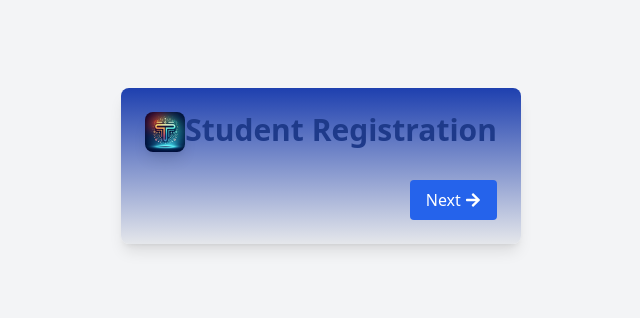
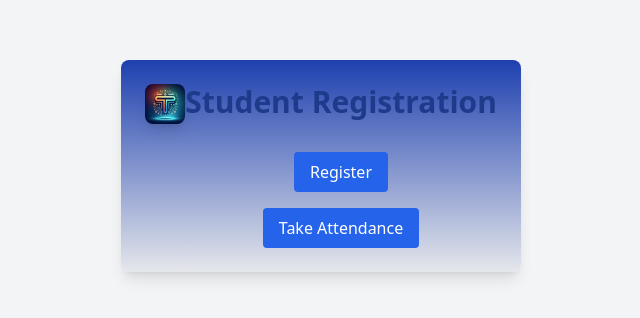
Before and after one commit to Yabe12/miniApp-attendance, a React (Vite) app in the folder Front/: page / in a window 1280 px wide. Shown: the part 254-572 px from the top of the page, without its empty margins (319-959 px from the left). Built offline with nearby package versions, Linux system fonts and the light colour scheme.

Commit message:
add scaner

```diff
--- a/Front/package.json
+++ b/Front/package.json
@@ -10,10 +10,12 @@
     "preview": "vite preview"
   },
   "dependencies": {
+    "@babel/runtime": "^7.25.7",
     "googleapis": "^144.0.0",
     "react": "^18.3.1",
     "react-dom": "^18.3.1",
-    "react-icons": "^5.3.0"
+    "react-icons": "^5.3.0",
+    "react-qr-scanner": "^1.0.0-alpha.11"
   },
   "devDependencies": {
     "@eslint/js": "^9.11.1",
--- a/Front/src/page/StudentForm.jsx
+++ b/Front/src/page/StudentForm.jsx
@@ -1,6 +1,8 @@
 import React, { useState } from "react";
 import { FaArrowRight, FaArrowLeft, FaSpinner } from "react-icons/fa";
 import logo from '../assets/d.jpg';
+// You may need to install 'react-qr-scanner' or a similar package for QR code scanning
+import QrScanner from 'react-qr-scanner';
 
 const StudentForm = () => {
   const [formData, setFormData] = useState({
@@ -12,6 +14,7 @@ const StudentForm = () => {
   });
 
   const [showEducation, setShowEducation] = useState(false);
+  const [showAttendance, setShowAttendance] = useState(false);
   const [loading, setLoading] = useState(false);
   const [error, setError] = useState("");
 
@@ -56,40 +59,56 @@ const StudentForm = () => {
         phoneNumber: "",
         yearOfCampus: "",
       });
+      setShowEducation(false); // Reset the form after submission
     }, 2000);
+  };
+
+  const handleAttendanceClick = () => {
+    setShowAttendance(true);
+    setShowEducation(false); // Hide the registration form
+  };
+
+  const handleScannerError = (error) => {
+    console.error(error);
+  };
+
+  const handleScan = (data) => {
+    if (data) {
+      alert(`Scanned data: ${data}`);
+    }
   };
 
   return (
     <div className="flex max-w-4xl mx-auto mt-10 p-6 bg-gradient-to-b from-blue-800 to-gray-200 rounded-lg shadow-lg transition-all duration-300">
       <div className="flex-shrink-0">
-        <img
-          src={logo}
-          alt="Logo"
-          className="w-10 h-auto rounded-lg shadow-lg mb-4"
-        />
+        <img src={logo} alt="Logo" className="w-10 h-auto rounded-lg shadow-lg mb-4" />
       </div>
 
       <div className="flex-grow">
-        {!showEducation ? (
-          <>
         <h2 className="text-3xl font-bold text-center text-blue-900 mb-4">
           Student Registration
         </h2>
-            <div className="flex justify-end">
+
+        {!showEducation && !showAttendance && (
+          <div className="flex flex-col items-center">
             <button
               type="button"
               onClick={() => setShowEducation(true)}
-                className="bg-blue-600 text-white rounded px-4 py-2 mt-4 flex items-center transition duration-200 ease-in-out hover:bg-blue-700"
+              className="bg-blue-600 text-white rounded px-4 py-2 mt-4 transition duration-200 ease-in-out hover:bg-blue-700"
             >
-                Next <FaArrowRight className="ml-1" />
+              Register
+            </button>
+            <button
+              type="button"
+              onClick={handleAttendanceClick}
+              className="bg-blue-600 text-white rounded px-4 py-2 mt-4 transition duration-200 ease-in-out hover:bg-blue-700"
+            >
+              Take Attendance
             </button>
           </div>
-          </>
-        ) : (
-          <>
-            <h2 className="text-3xl font-bold text-center text-blue-900 mb-4">
-              Student Registration
-            </h2>
+        )}
+
+        {showEducation ? (
           <form onSubmit={handleSubmit} className="space-y-4">
             {error && <p className="text-red-500 text-center">{error}</p>}
 
@@ -193,15 +212,37 @@ const StudentForm = () => {
             <div className="flex justify-end">
               <button
                 type="button"
-                  onClick={() => setShowEducation(false)}
+                onClick={() => {
+                  setShowEducation(false);
+                  setShowAttendance(false);
+                }}
                 className="text-blue-600 flex items-center transition duration-200 ease-in-out hover:text-blue-700"
               >
                 <FaArrowLeft className="mr-1" /> Back
               </button>
             </div>
           </form>
-          </>
-        )}
+        ) : showAttendance ? (
+          <div className="flex flex-col items-center">
+            <h3 className="text-xl font-bold text-blue-900 mb-4">Scan QR Code for Attendance</h3>
+            <QrScanner
+              delay={300}
+              onError={handleScannerError}
+              onScan={handleScan}
+              style={{ width: '100%', height: 'auto' }}
+            />
+            <button
+              type="button"
+              onClick={() => {
+                setShowAttendance(false);
+                setShowEducation(false);
+              }}
+              className="text-blue-600 flex items-center transition duration-200 ease-in-out hover:text-blue-700 mt-4"
+            >
+              <FaArrowLeft className="mr-1" /> Back
+            </button>
+          </div>
+        ) : null}
       </div>
     </div>
   );
```
Also changed, not shown: 1 other file (tests, documents, lock files or other folders). Lines whose indentation alone changed are shown as unchanged.
